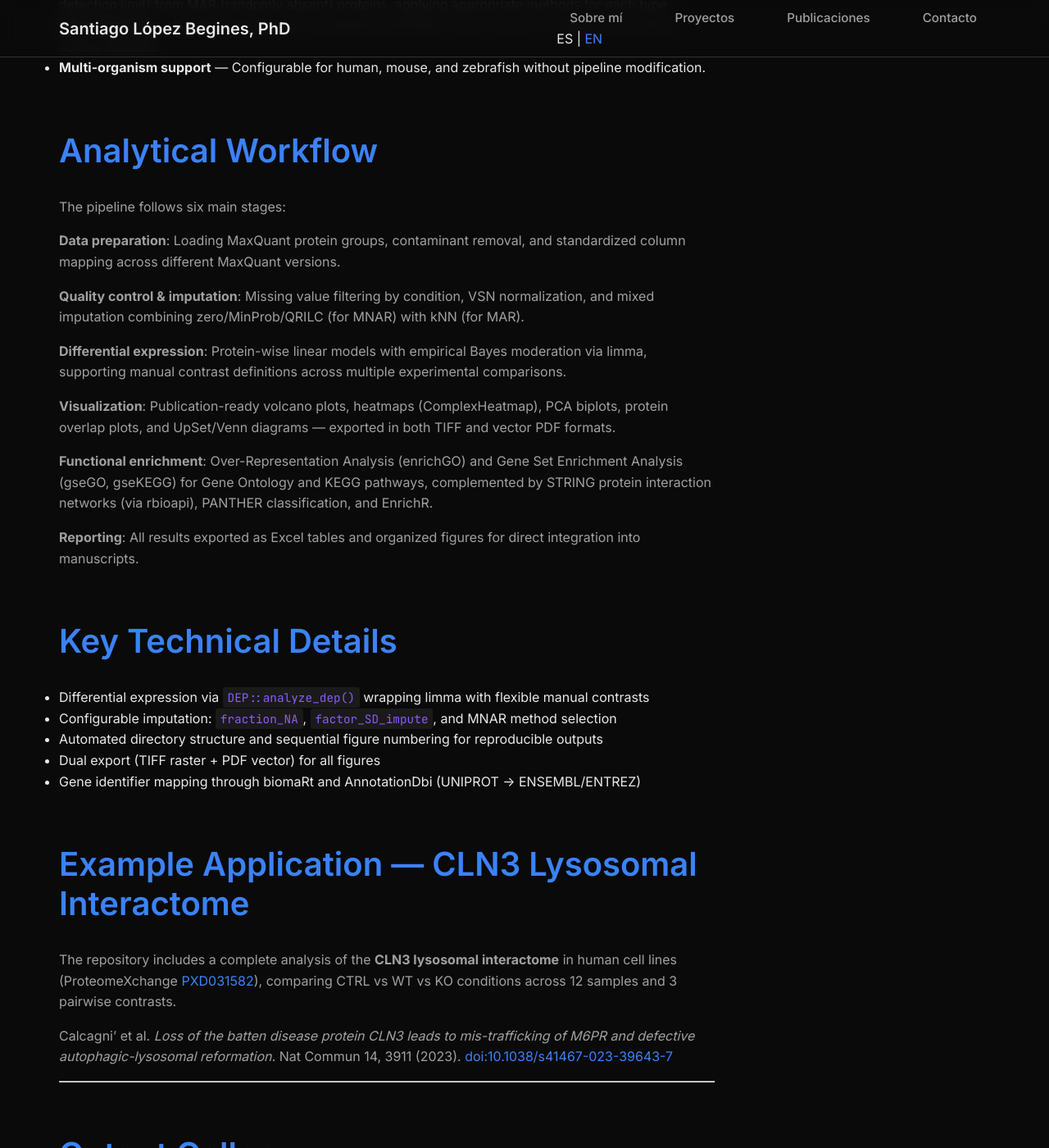
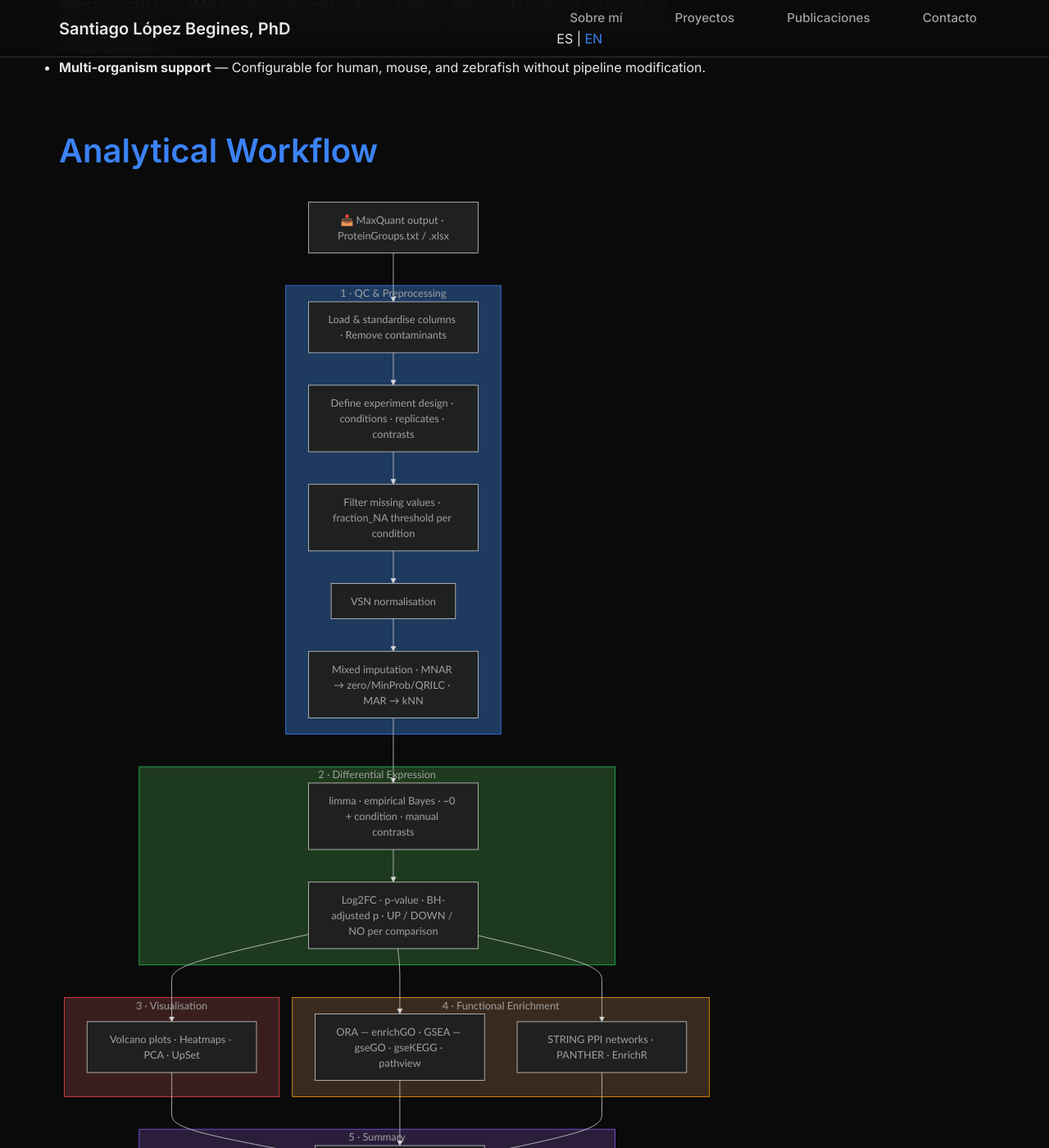
Before and after one commit to SLopezBegines/SLopezBegines.github.io, a Jekyll site: the page built from _projects/proteomics.md, in a window 1280 px wide and 1400 px high, scrolled down 1224 px. Shown: the whole window at 82% size. Built offline with Jekyll 4.4.1, drawn with Linux system fonts in a browser that asks for light colours; some of the changed text lies outside the part shown.

Commit message:
Add Mermaid workflow diagram to proteomics portfolio page

````diff
--- a/_projects/proteomics.md
+++ b/_projects/proteomics.md
@@ -33,19 +33,42 @@ Proteomics experiments generate complex datasets with systematic missing values,
 
 ## Analytical Workflow
 
-The pipeline follows six main stages:
+```mermaid
+flowchart TD
+    A["📥 MaxQuant output · ProteinGroups.txt / .xlsx"] --> B
 
-**Data preparation**: Loading MaxQuant protein groups, contaminant removal, and standardized column mapping across different MaxQuant versions.
+    subgraph QC ["1 · QC & Preprocessing"]
+        B["Load & standardise columns · Remove contaminants"]
+        B --> C["Define experiment design · conditions · replicates · contrasts"]
+        C --> D["Filter missing values · fraction_NA threshold per condition"]
+        D --> E["VSN normalisation"]
+        E --> F["Mixed imputation · MNAR → zero/MinProb/QRILC · MAR → kNN"]
+    end
 
-**Quality control & imputation**: Missing value filtering by condition, VSN normalization, and mixed imputation combining zero/MinProb/QRILC (for MNAR) with kNN (for MAR).
+    subgraph DE ["2 · Differential Expression"]
+        F --> G["limma · empirical Bayes · ~0 + condition · manual contrasts"]
+        G --> H["Log2FC · p-value · BH-adjusted p · UP / DOWN / NO per comparison"]
+    end
 
-**Differential expression**: Protein-wise linear models with empirical Bayes moderation via limma, supporting manual contrast definitions across multiple experimental comparisons.
+    subgraph VIZ ["3 · Visualisation"]
+        H --> I["Volcano plots · Heatmaps · PCA · UpSet"]
+    end
 
-**Visualization**: Publication-ready volcano plots, heatmaps (ComplexHeatmap), PCA biplots, protein overlap plots, and UpSet/Venn diagrams — exported in both TIFF and vector PDF formats.
+    subgraph ENRICH ["4 · Functional Enrichment"]
+        H --> J["ORA — enrichGO · GSEA — gseGO · gseKEGG · pathview"]
+        H --> K["STRING PPI networks · PANTHER · EnrichR"]
+    end
 
-**Functional enrichment**: Over-Representation Analysis (enrichGO) and Gene Set Enrichment Analysis (gseGO, gseKEGG) for Gene Ontology and KEGG pathways, complemented by STRING protein interaction networks (via rbioapi), PANTHER classification, and EnrichR.
+    subgraph SUMM ["5 · Summary"]
+        I & J & K --> L["Statistics tables · DE counts · effect sizes"]
+    end
 
-**Reporting**: All results exported as Excel tables and organized figures for direct integration into manuscripts.
+    style QC fill:#1e3a5f,color:#fff,stroke:#3b82f6
+    style DE fill:#1e3a1e,color:#fff,stroke:#22c55e
+    style VIZ fill:#3a1e1e,color:#fff,stroke:#ef4444
+    style ENRICH fill:#3a2a1e,color:#fff,stroke:#f59e0b
+    style SUMM fill:#2a1e3a,color:#fff,stroke:#8b5cf6
+```
 
 ## Key Technical Details
 
````
